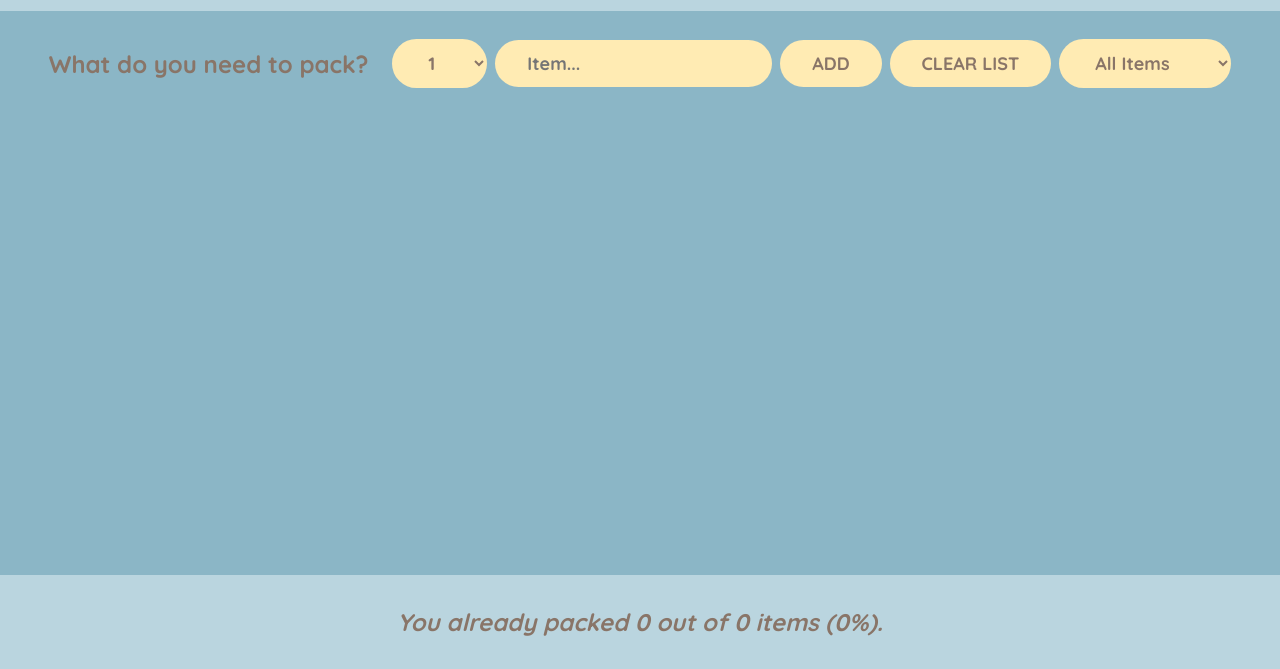
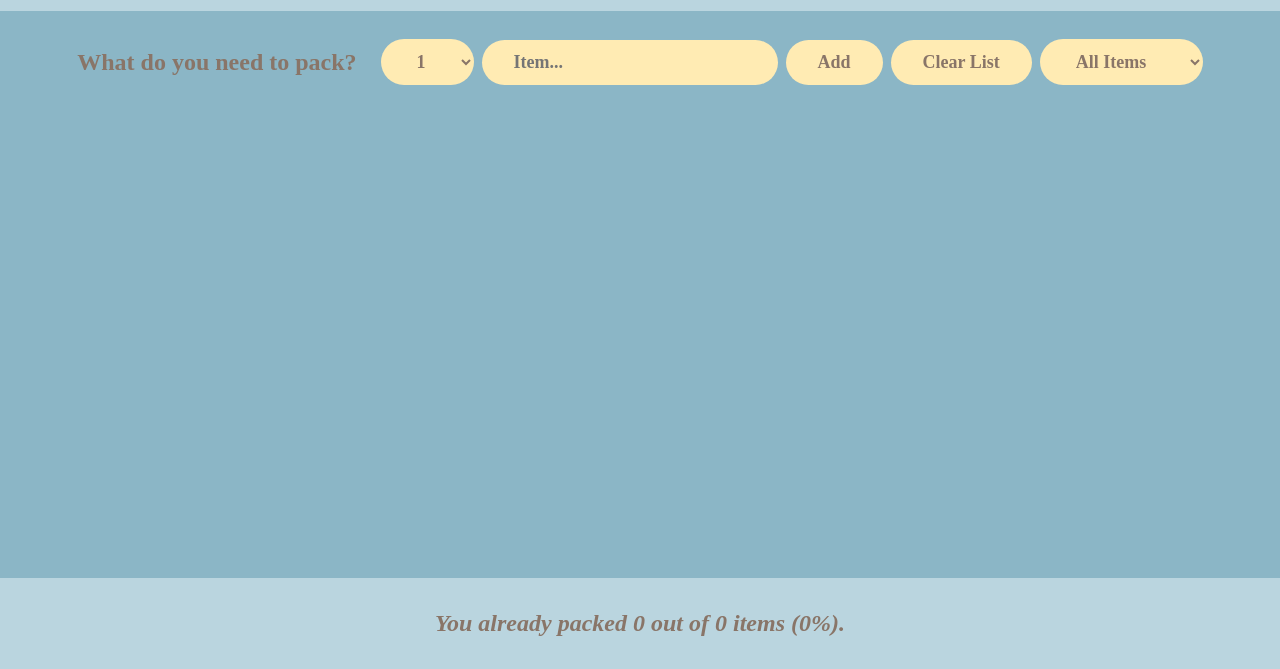
Before and after one commit to elyianaaa/travel-list-app-starter-main, a React app: page / in a window 1280 px wide. Shown: the part 131-800 px from the top of the page. Built offline with nearby package versions, Linux system fonts and the light colour scheme.

Commit message:
Diff FIles

```diff
--- a/src/components/App.js
+++ b/src/components/App.js
@@ -1,113 +1,8 @@
 import React, { useState } from "react";
-
-function Logo() {
-  return <h1>My Travel List ✈️</h1>;
-}
-
-function Form({ handleAddItems, setFilter, filter, setItems }) {
-  const [description, setDescription] = useState('');
-  const [quantity, setQuantity] = useState(1);
-
-  function handleSubmit(e) {
-    e.preventDefault();
-
-    const newItem = {
-      id: Date.now(),
-      description: description,
-      quantity: quantity,
-      packed: false,
-    };
-
-    handleAddItems(newItem);
-
-    setDescription('');
-    setQuantity(1);
-  }
-
-  function handleDescriptionChange(e) {
-    setDescription(e.target.value);
-  }
-
-  function handleQuantityChange(e) {
-    setQuantity(Number(e.target.value));
-  }
-
-  return (
-    <form className="add-form" onSubmit={handleSubmit}>
-      <h3>What do you need to pack?</h3>
-      <select name="selectList" id="selectList" value={quantity} onChange={handleQuantityChange}>
-        <option value="1">1</option>
-        <option value="2">2</option>
-        <option value="3">3</option>
-      </select>
-      <div className="phone">
-        <input id="phone-input" placeholder="Item..." value={description} onChange={handleDescriptionChange} />
-      </div>
-      <button>Add</button>
-      <button type="button" onClick={() => setItems([])}>Clear List</button>
-      <select
-        id="filter"
-        value={filter}
-        onChange={(e) => setFilter(e.target.value)} // Update the filter state on selection change
-      >
-        <option value="all">All Items</option>
-        <option value="packed">Packed</option>
-        <option value="unpacked">Unpacked</option>
-      </select>
-    </form>
-  );
-}
-
-function Item({ item, togglePackedStatus, handleDeleteItem }) {
-  return (
-    <li>
-      <li
-      style={{
-        textDecoration: item.packed ? "line-through" : "",
-      }}
-    >
-      {item.description} ({item.quantity})
-      <input
-        type="checkbox"
-        checked={item.packed}
-        onChange={() => togglePackedStatus(item.id)}
-      />
-    </li>
-    <li>
-      <button onClick={() => handleDeleteItem(item.id)}>❌</button>
-    </li>
-    </li>
-
-  );
-}
-
-function PackingList({ items, togglePackedStatus, handleDeleteItem }) {
-  return (
-    <div className="list">
-      <ul>
-        {items.map((item) => (
-          <Item key={item.id} item={item} togglePackedStatus={togglePackedStatus} handleDeleteItem={handleDeleteItem} />
-        ))}
-      </ul>
-    </div>
-  );
-}
-
-function Stats({ items }) {
-  const totalItems = items.length;
-  const packedItems = items.filter(item => item.packed).length;
-  const packedPercentage = totalItems === 0 ? 0 : Math.round((packedItems / totalItems) * 100);
-
-  return (
-    <footer className="stats">
-      <em>
-        {packedPercentage === 100
-          ? "Everything has been packed!"
-          : `You already packed ${packedItems} out of ${totalItems} items (${packedPercentage}%).`}
-      </em>
-    </footer>
-  );
-}
+import Logo from './Logo.js'
+import Form from './Form.js'
+import PackingList from './PackingList.js'
+import Stats from './Stats.js'
 
 function App() {
   const [items, setItems] = useState([]);
@@ -129,11 +24,19 @@ function App() {
     setItems((prevItems) => prevItems.filter((item) => item.id !== itemId));
   }
 
-  // Filter items based on the selected filter
-  const filteredItems = items.filter((item) => {
+  function handleClearItems() {
+    setItems([]);
+  }
+
+  let filteredItems = items.filter((item) => {
     if (filter === "packed") return item.packed;
     if (filter === "unpacked") return !item.packed;
     return true;
+  });
+
+  filteredItems = filteredItems.sort((notPacked, packed) => {
+    if (notPacked.packed === packed.packed) return 0;
+    return notPacked.packed ? 1 : -1;
   });
 
   return (
@@ -143,6 +46,7 @@ function App() {
         handleAddItems={handleAddItems}
         setFilter={setFilter}
         filter={filter}
+        handleClearItems={handleClearItems}
       />
       <PackingList
         items={filteredItems}
--- /dev/null
+++ b/src/components/Form.js
@@ -0,0 +1,55 @@
+import React, { useState } from "react";
+
+export default function Form({ handleAddItems, setFilter, filter, handleClearItems }) {
+  const [description, setDescription] = useState('');
+  const [quantity, setQuantity] = useState(1);
+
+  function handleSubmit(e) {
+    e.preventDefault();
+
+    const newItem = {
+      id: Date.now(),
+      description: description,
+      quantity: quantity,
+      packed: false,
+    };
+
+    handleAddItems(newItem);
+
+    setDescription('');
+    setQuantity(1);
+  }
+
+  function handleDescriptionChange(e) {
+    setDescription(e.target.value);
+  }
+
+  function handleQuantityChange(e) {
+    setQuantity(Number(e.target.value));
+  }
+
+  return (
+    <form className="add-form" onSubmit={handleSubmit}>
+      <h3>What do you need to pack?</h3>
+      <select name="selectList" id="selectList" value={quantity} onChange={handleQuantityChange}>
+        <option value="1">1</option>
+        <option value="2">2</option>
+        <option value="3">3</option>
+      </select>
+      <div className="phone">
+        <input id="phone-input" placeholder="Item..." value={description} onChange={handleDescriptionChange} />
+      </div>
+      <button>Add</button>
+      <button type="button" onClick={handleClearItems}>Clear List</button>
+      <select
+        id="filter"
+        value={filter}
+        onChange={(e) => setFilter(e.target.value)}
+      >
+        <option value="all">All Items</option>
+        <option value="packed">Packed</option>
+        <option value="unpacked">Unpacked</option>
+      </select>
+    </form>
+  );
+}
--- /dev/null
+++ b/src/components/Item.js
@@ -0,0 +1,19 @@
+  export default function Item({ item, togglePackedStatus, handleDeleteItem }) {
+    return (
+      <li>
+        <span
+          style={{
+            textDecoration: item.packed ? "line-through" : "",
+          }}
+        >
+          {item.description} ({item.quantity})
+        </span>
+        <input
+          type="checkbox"
+          checked={item.packed}
+          onChange={() => togglePackedStatus(item.id)}
+        />
+        <button onClick={() => handleDeleteItem(item.id)}>❌</button>
+      </li>
+    );
+  }
--- /dev/null
+++ b/src/components/Logo.js
@@ -0,0 +1,3 @@
+export default function Logo() {
+    return <h1>📝 Travelling List ✈️</h1>;
+  }
--- /dev/null
+++ b/src/components/PackingList.js
@@ -0,0 +1,13 @@
+import Item from './Item';
+
+export default function PackingList({ items, togglePackedStatus, handleDeleteItem }) {
+    return (
+      <div className="list">
+        <ul>
+          {items.map((item) => (
+            <Item key={item.id} item={item} togglePackedStatus={togglePackedStatus} handleDeleteItem={handleDeleteItem} />
+          ))}
+        </ul>
+      </div>
+    );
+  }
--- /dev/null
+++ b/src/components/Stats.js
@@ -0,0 +1,15 @@
+export default function Stats({ items }) {
+    const totalItems = items.length;
+    const packedItems = items.filter(item => item.packed).length;
+    const packedPercentage = totalItems === 0 ? 0 : Math.round((packedItems / totalItems) * 100);
+
+    return (
+      <footer className="stats">
+        <em>
+          {packedPercentage === 100
+            ? "Everything has been packed!"
+            : `You already packed ${packedItems} out of ${totalItems} items (${packedPercentage}%).`}
+        </em>
+      </footer>
+    );
+  }
--- a/src/index.css
+++ b/src/index.css
@@ -14,7 +14,7 @@ body {
   font-size: 2.4rem;
   font-family: sans-serif;
   color: #897568;
-  font-family: "Quicksand";
+  font-family: "Gaegu";
   font-weight: 500;
 }
 
@@ -56,7 +56,7 @@ select,
 input {
   background-color: #ffebb3;
   color: #897568;
-  font-family: inherit;
+  font-family: Gaegu;
   border: none;
   border-radius: 10rem;
   padding: 1.2rem 3.2rem;
@@ -66,7 +66,6 @@ input {
 }
 
 .add-form button {
-  text-transform: uppercase;
   background-color: #ffebb3;
 }
 
```
